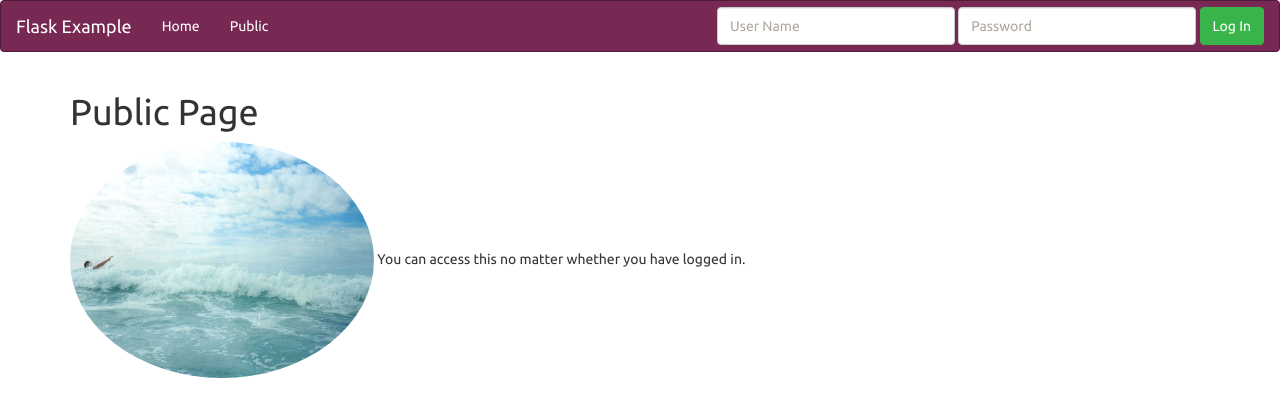
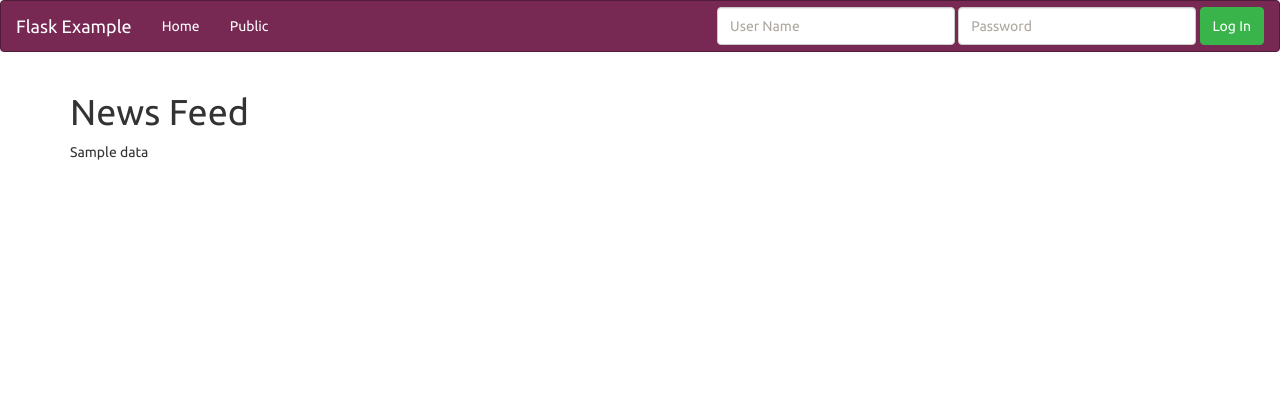
Before and after one commit to satyamtg/HINT4, a Flask app: template templates/public_page.html in a window 1280 px wide. Shown: the top 417 px of the page. Run offline with Flask 2, Linux system fonts and the light colour scheme; the template is opened without the code that fills it: most values are stand-ins (such as "Sample title", 1, 10 or a date in 2020); parts of the project's set-up code (start-up, migrations or seed data) failed here and were passed over.

Commit message:
ML corrections

```diff
--- a/app.py
+++ b/app.py
@@ -16,8 +16,7 @@ authentication = FirebaseAuthentication(SECRET,EMAIL, True, True)
 firebase = FirebaseApplication(DSN, authentication)
 
 import fsync
-
-from . import predict
+import predict
 
 
 
@@ -29,7 +28,7 @@ def perform_predict(article):
     preprocessed_article = predict.article_preprocess(article)
     #print(preprocessed_article)
     sequences = predict.build_sequence(preprocessed_article)
-    score = loaded_model.predict_proba(sequences)[0][0]
+    score = predict.fake_score(sequences)
     return score
 
 @app.errorhandler(401)
@@ -60,9 +59,14 @@ def FUN_413(error):
 def FUN_root():
     return render_template("index.html")
 
-@app.route("/public/")
+@app.route("/feed/")
 def FUN_public():
-    return render_template("public_page.html")
+    data =[]
+    curr_id = firebase.get("/curr_id",None)
+    for i in range(1,curr_id+1):
+        data[i] = firebase.get("/articles"+i, None)
+
+    return render_template("public_page.html", data=data)
 
 @app.route("/private/")
 def FUN_private():
@@ -224,4 +228,5 @@ def FUN_add_user():
 
 
 if __name__ == "__main__":
+    perform_predict()
     app.run(debug=True, host="0.0.0.0")
--- a/predict.py
+++ b/predict.py
@@ -50,10 +50,11 @@ def build_sequence(article):
   tokenizer.fit_on_texts([article])
   sequences = tokenizer.texts_to_sequences(texts)
   data = pad_sequences(sequences, maxlen=maxlen)
+  print(data)
   return data
 
 def fake_score(sequence):
   loaded_model = load_model('best-model-05-0.96.hdf5')
   loaded_model.compile(loss='binary_crossentropy', optimizer='rmsprop', metrics=['accuracy'])
-  score = loaded_model.predict_proba(np.array([x_test[1],]))[0][0]
+  score = loaded_model.predict_proba(sequence)[0][0]
   return score
--- a/templates/public_page.html
+++ b/templates/public_page.html
@@ -1,7 +1,12 @@
 {% extends "layout.html" %}
-{% block page_title %}Public Page{% endblock %}
+{% block page_title %}News Feed{% endblock %}
 {% block body %}
     {{ super() }}
-    <img src="{{ url_for('static', filename='img/public.jpg') }}" class="img-circle" alt="Cinque Terre" width="304" height="236">
-    You can access this no matter whether you have logged in.
+
+
+    {{ data }}
+
+
+
+
 {% endblock %}
```
